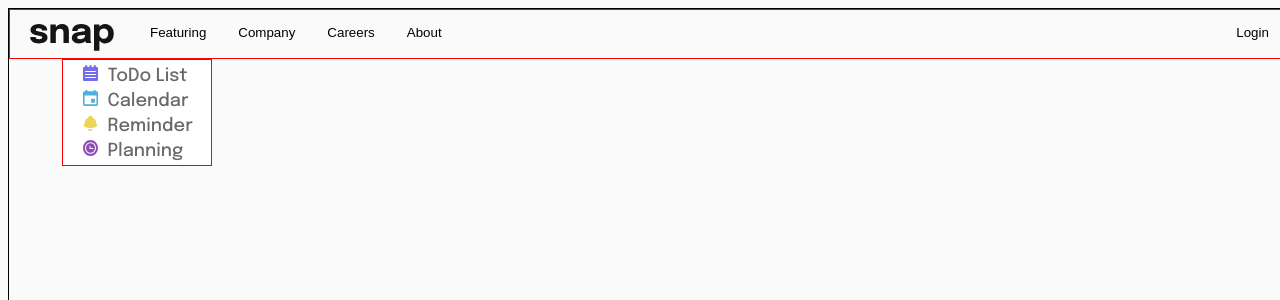
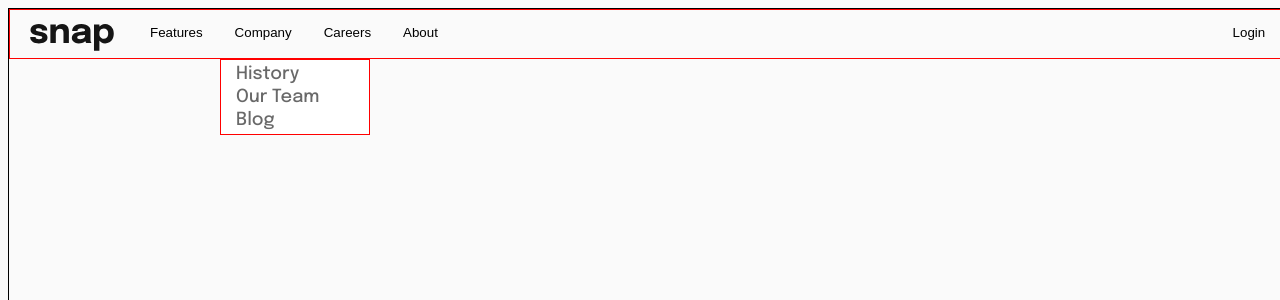
Before and after one commit to PieterJanDelbecke/intro-dropdown-react, a React (Create React App) app: page / in a window 1280 px wide. Both pictures are taken after a click on the button "Company". Shown: the top 300 px of the page. Built offline with nearby package versions, Linux system fonts and the light colour scheme.

Commit message:
handling state for dropdown menus

```diff
--- /dev/null
+++ b/src/components/companyList.jsx
@@ -0,0 +1,42 @@
+import styled from "styled-components";
+import { Link } from "react-router-dom";
+
+const MEDIUM_GREY = "hsl(0, 0%, 41%)";
+const ALMOST_BLACK = `hsl(0, 0%, 8%)`;
+
+const Containerz = styled.div`
+  width: 150px;
+  border: solid red 1px;
+`;
+
+const LinkDivz = styled.div`
+  margin: 5px 15px;
+`;
+
+const StyledLinkz = styled(Link)`
+  color: ${MEDIUM_GREY};
+  text-decoration: none;
+  margin: 5px 0px;
+  font-weight: normal;
+  :hover {
+    color: ${ALMOST_BLACK};
+  }
+`;
+
+const CompanyList = () => {
+  return (
+    <Containerz>
+      <LinkDivz>
+        <StyledLinkz to="/todolist">History</StyledLinkz>
+      </LinkDivz>
+      <LinkDivz>
+        <StyledLinkz to="/todolist">Our Team</StyledLinkz>
+      </LinkDivz>
+      <LinkDivz>
+        <StyledLinkz to="/todolist">Blog</StyledLinkz>
+      </LinkDivz>
+    </Containerz>
+  );
+};
+
+export default CompanyList;
--- a/src/components/navBar.jsx
+++ b/src/components/navBar.jsx
@@ -1,7 +1,9 @@
+import { useState } from "react";
 import styled from "styled-components";
 
 import Logo from "../imagesSvg/logo.svg";
 import FeaturesList from "./featuresList";
+import CompanyList from "./companyList";
 
 const ALMOST_WHITE = "hsl(0, 0%, 98%)";
 const MEDIUM_GREY = "hsl(0, 0%, 41%)";
@@ -41,26 +43,50 @@ const ButtonRight = styled.button`
 `;
 
 const FeatureListDiv = styled.div`
-position: absolute;
-left: 62px;
-background-color:white;
-`
+  position: absolute;
+  left: 62px;
+  background-color: white;
+`;
+
+const CompanyListDiv = styled.div`
+  position: absolute;
+  left: 220px;
+  background-color: white;
+`;
 
 const NavBar = () => {
+  const [featuresBtn, setFeaturesBtn] = useState(false);
+  const [companyBtn, setCompanyBtn] = useState(false);
+
+  const handleFeaturesClick = () => {
+    setFeaturesBtn(featuresBtn === false ? true : false);
+  };
+
+  const handleCompanyClick = () => {
+    setCompanyBtn(companyBtn === false ? true : false);
+  };
+
   return (
     <>
       <NavBarDiv>
         <SnapLogo src={Logo} alt="Logo" />
-        <Button>Featuring</Button>
-        <Button>Company</Button>
+        <Button onClick={handleFeaturesClick}>Features</Button>
+        <Button onClick={handleCompanyClick}>Company</Button>
         <Button>Careers</Button>
         <Button>About</Button>
         <ButtonRight>Login</ButtonRight>
         <ButtonRight>Register</ButtonRight>
       </NavBarDiv>
-      <FeatureListDiv>
-        <FeaturesList />
-      </FeatureListDiv>
+      {featuresBtn && (
+        <FeatureListDiv>
+          <FeaturesList />
+        </FeatureListDiv>
+      )}
+      {companyBtn && (
+        <CompanyListDiv>
+          <CompanyList />
+        </CompanyListDiv>
+      )}
     </>
   );
 };
```
